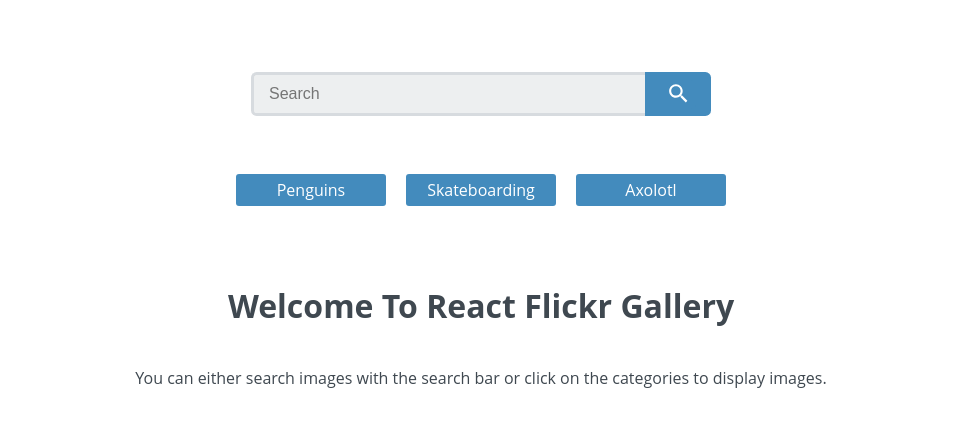
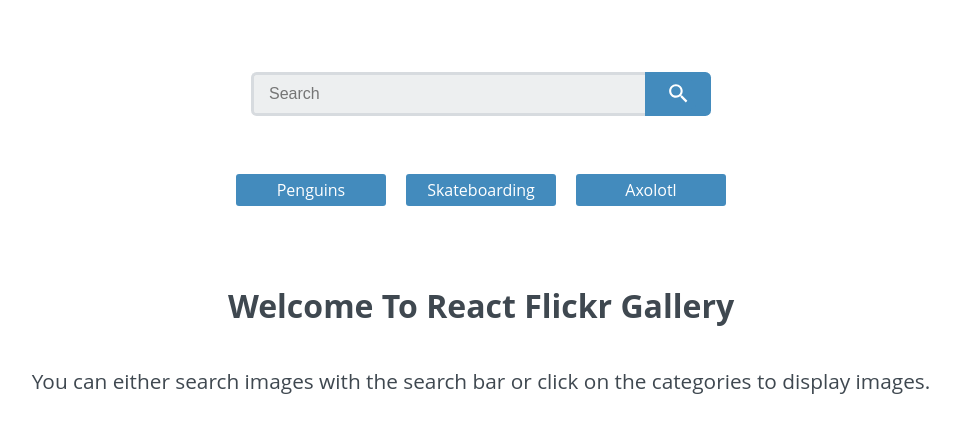
Before and after one commit to jimmy-guzman/reactflickrgallery, a React (Create React App) app: page / in a window 1280 px wide. Shown: the top 432 px of the page, without its empty margins (159-1119 px from the left). Built offline with nearby package versions, Linux system fonts and the light colour scheme; no server answers.

Commit message:
clean up classnames

```diff
--- a/src/components/Home.js
+++ b/src/components/Home.js
@@ -1,7 +1,7 @@
 import React from "react";
 
 const Home = () => (
-  <div className="heading">
+  <div>
     <h2>Welcome to React Flickr Gallery</h2>
     <p>
       You can either search images with the search bar or click on the
--- a/src/components/NotFound.js
+++ b/src/components/NotFound.js
@@ -2,12 +2,10 @@
 
 function NotFound() {
   return (
-    <ul>
-      <li className="not-found">
-        <h2>No Results Found</h2>
-        <p>You search did not return any results. Please try again.</p>
-      </li>
-    </ul>
+    <div>
+      <h2>No Results Found</h2>
+      <p>You search did not return any results. Please try again.</p>
+    </div>
   );
 }
 
--- a/src/components/Results.js
+++ b/src/components/Results.js
@@ -36,7 +36,7 @@
     const { photos, query } = this.state;
     return (
       <div className="photo-container">
-        {/* wait for flickr api request then if there's photos render Photos if not render NotFound */}
+        {/* wait for flickr api request then if there's photos, render Photos, if not render NotFound */}
         {!photos ? (
           <Loading />
         ) : photos.length > 0 ? (
--- a/src/css/index.css
+++ b/src/css/index.css
@@ -14,6 +14,10 @@
 }
 a {
   text-decoration: none;
+}
+
+p {
+  font-size: 1.3em;
 }
 
 .container {
```
